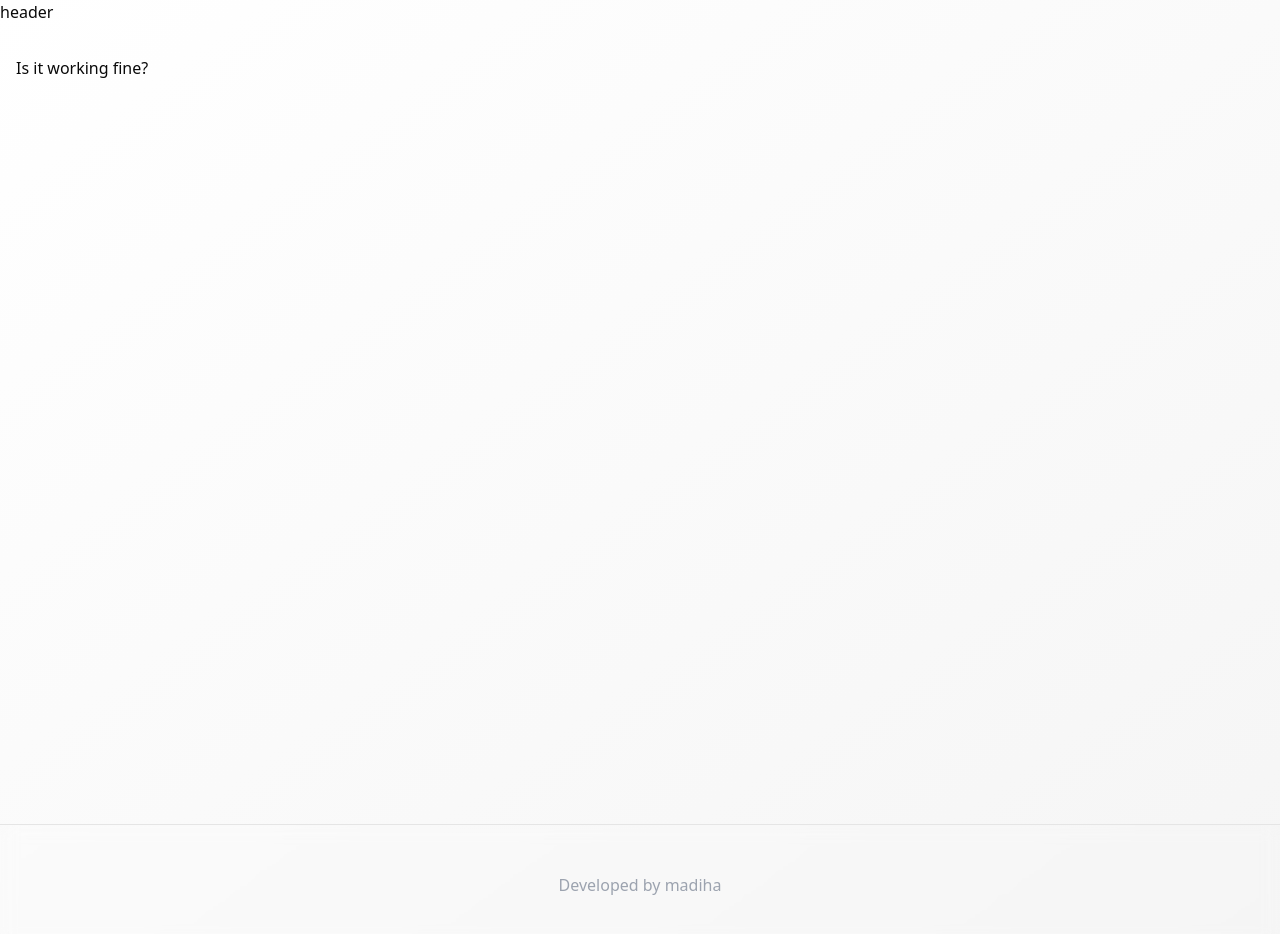
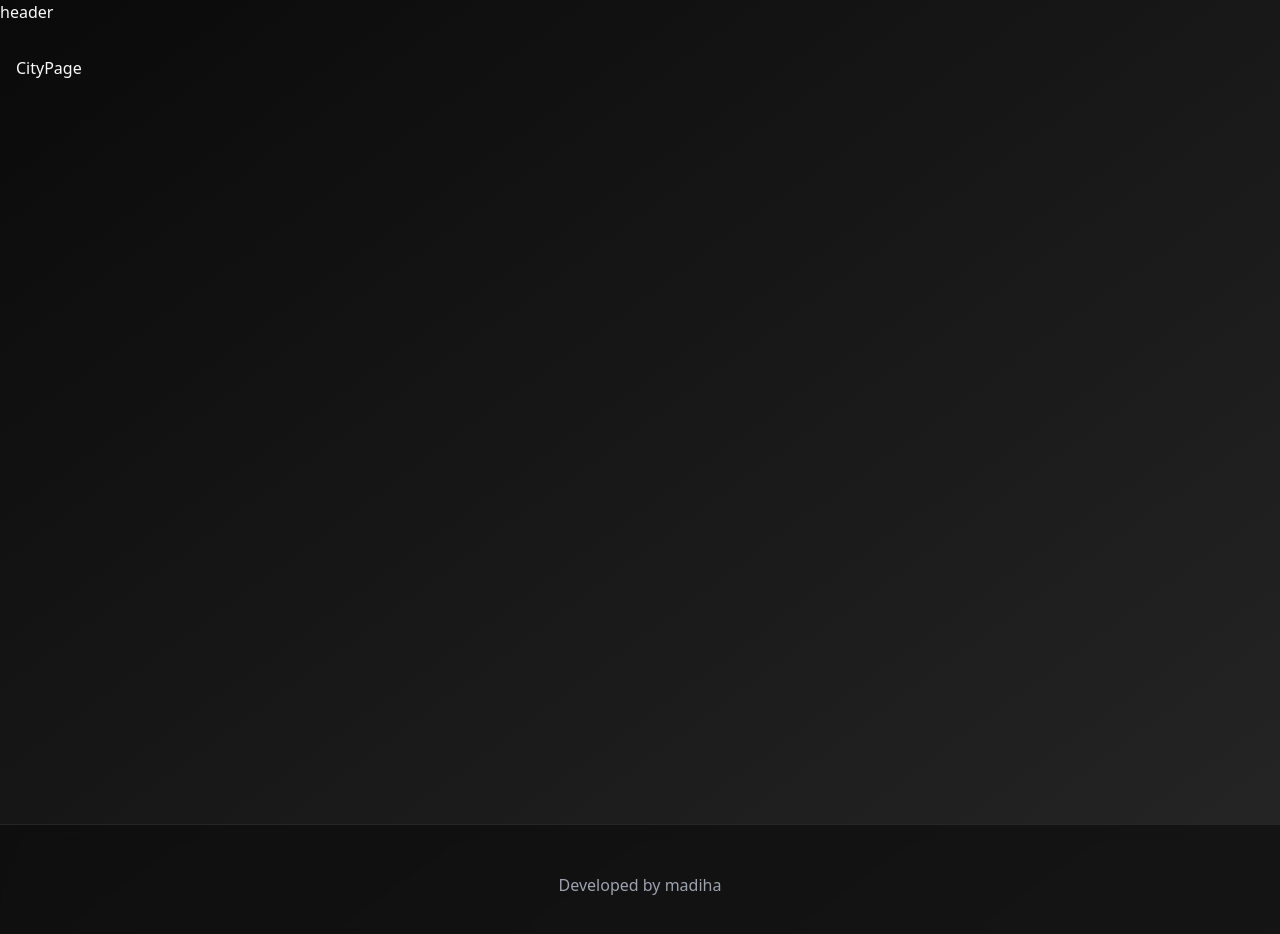
Before and after one commit to madiha-m/react_js, a React (Vite) app in the folder Climate/: page /city/1 in a window 1280 px wide. Shown: the top 934 px of the page. Built offline with nearby package versions, Linux system fonts and the light colour scheme.

Commit message:
add p[ages and its routes

```diff
--- a/Climate/src/App.tsx
+++ b/Climate/src/App.tsx
@@ -1,15 +1,23 @@
-import { BrowserRouter } from 'react-router-dom'
+import { BrowserRouter, Route, Routes } from 'react-router-dom'
 import './App.css'
 import Layout from './components/layout'
+import { ThemeProvider } from './context/theme-provider'
+import Dashboard from './pages/dashboard'
+import CityPage from './pages/city-page'
 
 function App() {
 
   return (
     <>
       <BrowserRouter>
-      <Layout>
-        Is it working fine?
-      </Layout>
+        <ThemeProvider defaultTheme='dark'>
+          <Layout>
+            <Routes>
+              <Route path='/' element={<Dashboard />} />
+              <Route path='/city/:cityName' element={<CityPage />} />
+            </Routes>
+          </Layout>
+        </ThemeProvider>
       </BrowserRouter>
     </>
   )
--- a/Climate/src/components/layout.tsx
+++ b/Climate/src/components/layout.tsx
@@ -8,7 +8,7 @@
             <main className='min-h-screen container mx-auto px-4 py-8'>
                 {children}
             </main>
-            <footer className='border-t backdrop-blur py-12'>
+            <footer className='border-t backdrop-blur py-12 supports-[backdrop-filter]:bg-background/60'>
                 <div className='container mx-auto px-4 text-center text-gray-400'>
                     Developed by madiha
                 </div>
--- /dev/null
+++ b/Climate/src/context/theme-provider.tsx
@@ -0,0 +1,73 @@
+import { createContext, useContext, useEffect, useState } from "react"
+
+type Theme = "dark" | "light" | "system"
+
+type ThemeProviderProps = {
+  children: React.ReactNode
+  defaultTheme?: Theme
+  storageKey?: string
+}
+
+type ThemeProviderState = {
+  theme: Theme
+  setTheme: (theme: Theme) => void
+}
+
+const initialState: ThemeProviderState = {
+  theme: "system",
+  setTheme: () => null,
+}
+
+const ThemeProviderContext = createContext<ThemeProviderState>(initialState)
+
+export function ThemeProvider({
+  children,
+  defaultTheme = "system",
+  storageKey = "vite-ui-theme",
+  ...props
+}: ThemeProviderProps) {
+  const [theme, setTheme] = useState<Theme>(
+    () => (localStorage.getItem(storageKey) as Theme) || defaultTheme
+  )
+
+  useEffect(() => {
+    const root = window.document.documentElement
+
+    root.classList.remove("light", "dark")
+
+    if (theme === "system") {
+      const systemTheme = window.matchMedia("(prefers-color-scheme: dark)")
+        .matches
+        ? "dark"
+        : "light"
+
+      root.classList.add(systemTheme)
+      return
+    }
+
+    root.classList.add(theme)
+  }, [theme])
+
+  const value = {
+    theme,
+    setTheme: (theme: Theme) => {
+      localStorage.setItem(storageKey, theme)
+      setTheme(theme)
+    },
+  }
+
+  return (
+    <ThemeProviderContext.Provider {...props} value={value}>
+      {children}
+    </ThemeProviderContext.Provider>
+  )
+}
+
+export const useTheme = () => {
+  const context = useContext(ThemeProviderContext)
+
+  if (context === undefined)
+    throw new Error("useTheme must be used within a ThemeProvider")
+
+  return context
+}
--- /dev/null
+++ b/Climate/src/pages/city-page.tsx
@@ -0,0 +1,9 @@
+import React from 'react'
+
+const CityPage = () => {
+    return (
+        <div>CityPage</div>
+    )
+}
+
+export default CityPage
--- /dev/null
+++ b/Climate/src/pages/dashboard.tsx
@@ -0,0 +1,9 @@
+import React from 'react'
+
+const Dashboard = () => {
+    return (
+        <div>Dashboard</div>
+    )
+}
+
+export default Dashboard
```
